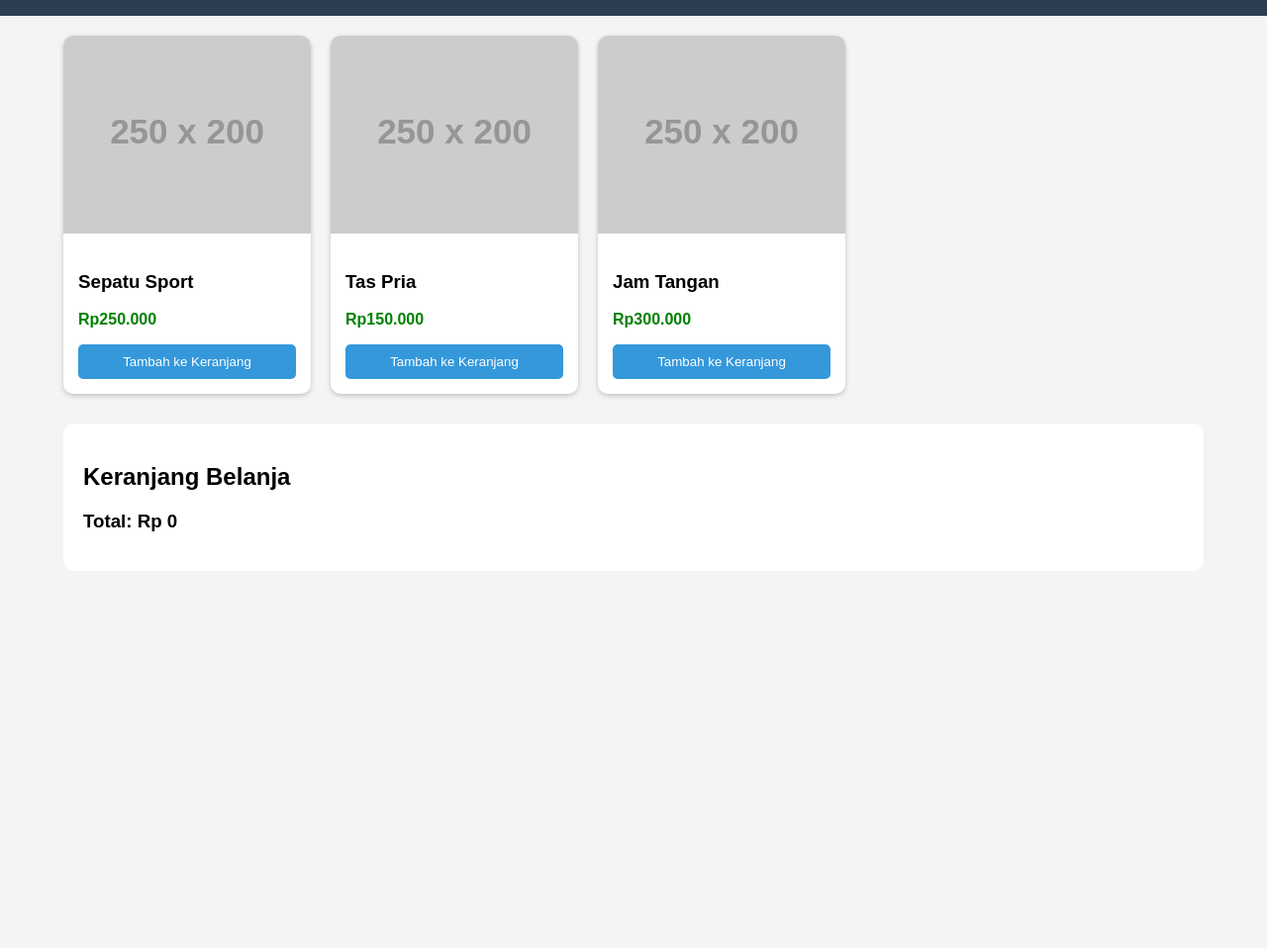
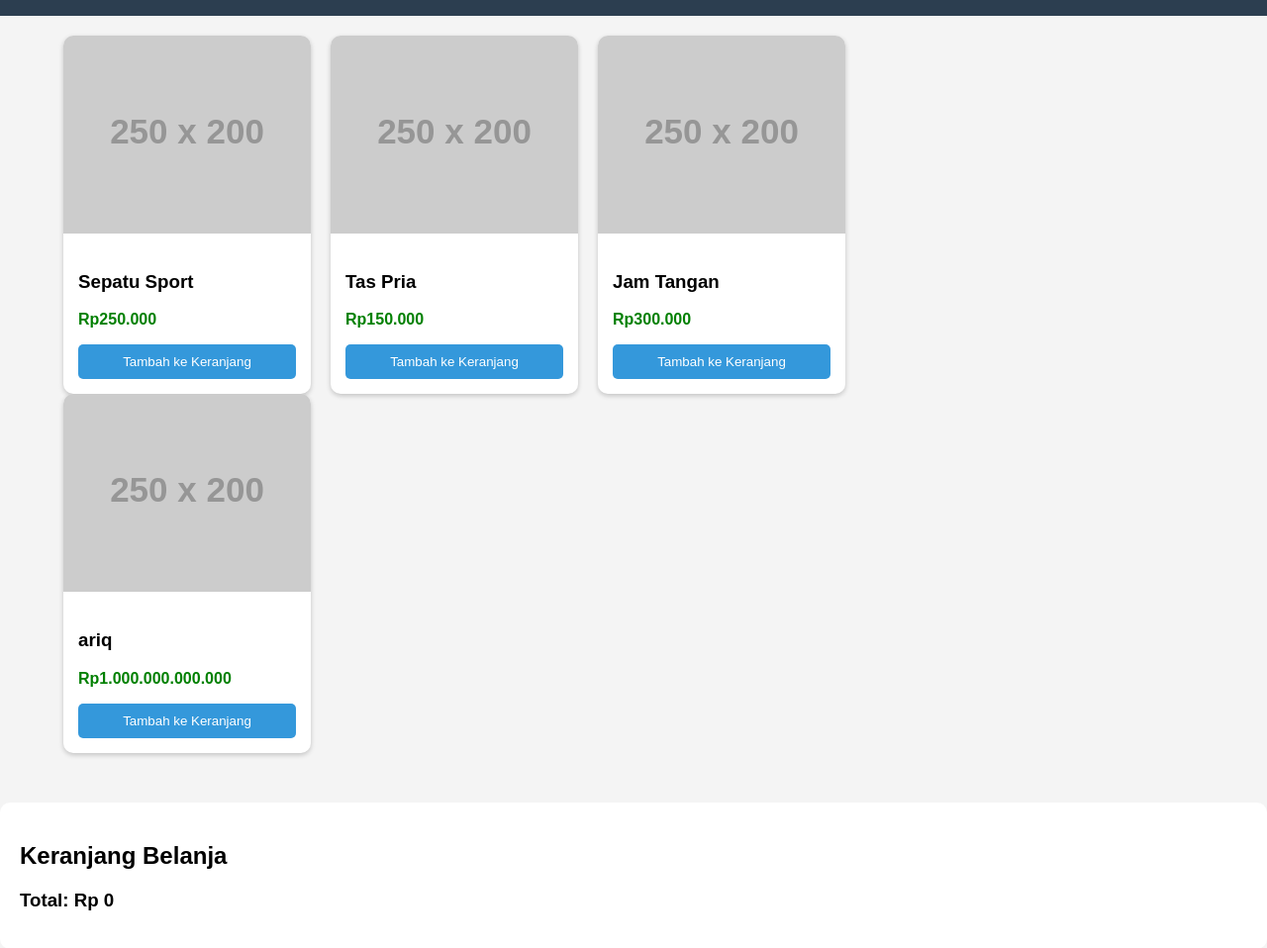
Before and after one commit to ariqardiansyah08-create/Website-marketplace, a plain HTML site: page index.html in a window 1280 px wide. Shown: the part 94-1052 px from the top of the page at 99% size. Before the commit the page ends 800 px from the top, so only its background shows below. Drawn offline with Linux system fonts and the light colour scheme; placeholder pictures from the web are drawn by us.

Commit message:
Update index.html

```diff
--- a/index.html
+++ b/index.html
@@ -122,6 +122,19 @@ button:hover{
 
     </div>
 
+     <div class="card">
+            <img src="https://via.placeholder.com/250x200" alt="Produk">
+            <div class="card-body">
+                <h3>ariq</h3>
+                <p class="harga">Rp1.000.000.000.000</p>
+                <button onclick="tambahKeranjang('Jam Tangan',300000)">
+                    Tambah ke Keranjang
+                </button>
+            </div>
+        </div>
+
+    </div>
+
     <div id="keranjang">
         <h2>Keranjang Belanja</h2>
         <ul id="listKeranjang"></ul>
```
